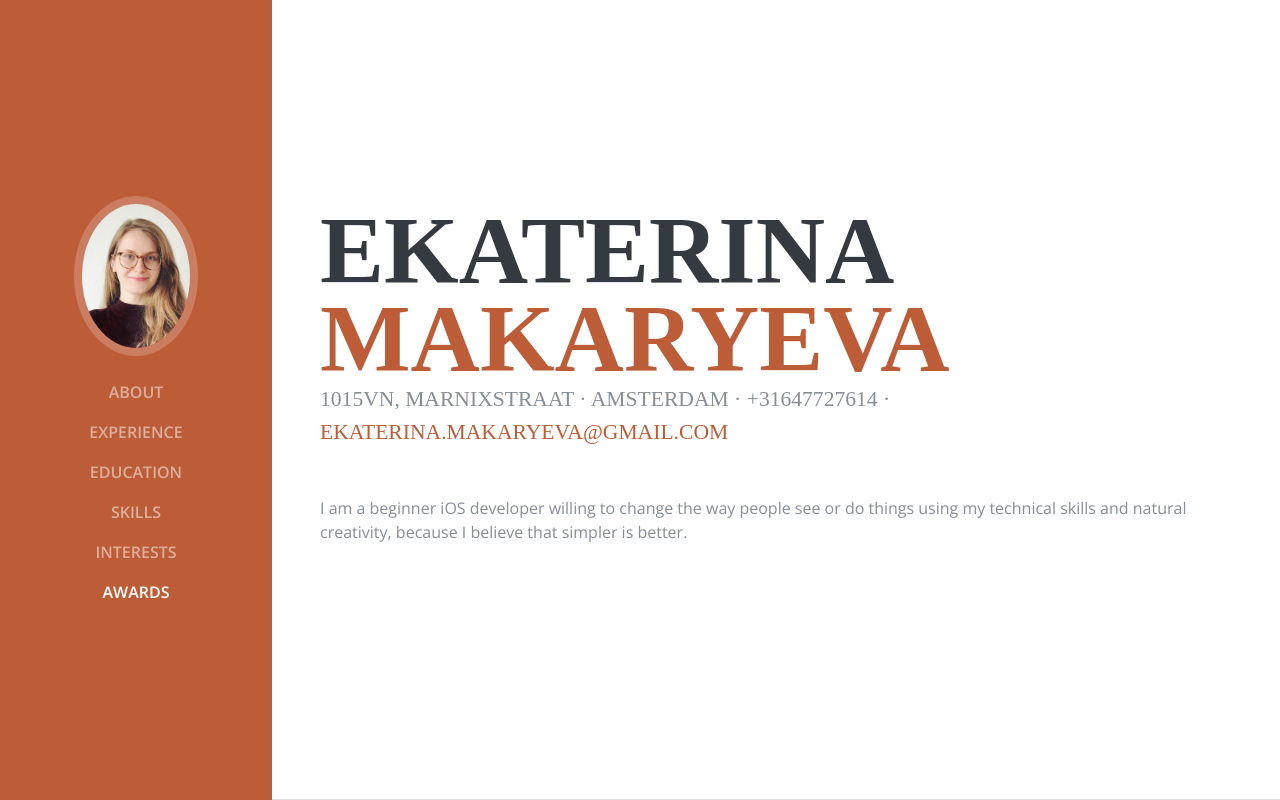
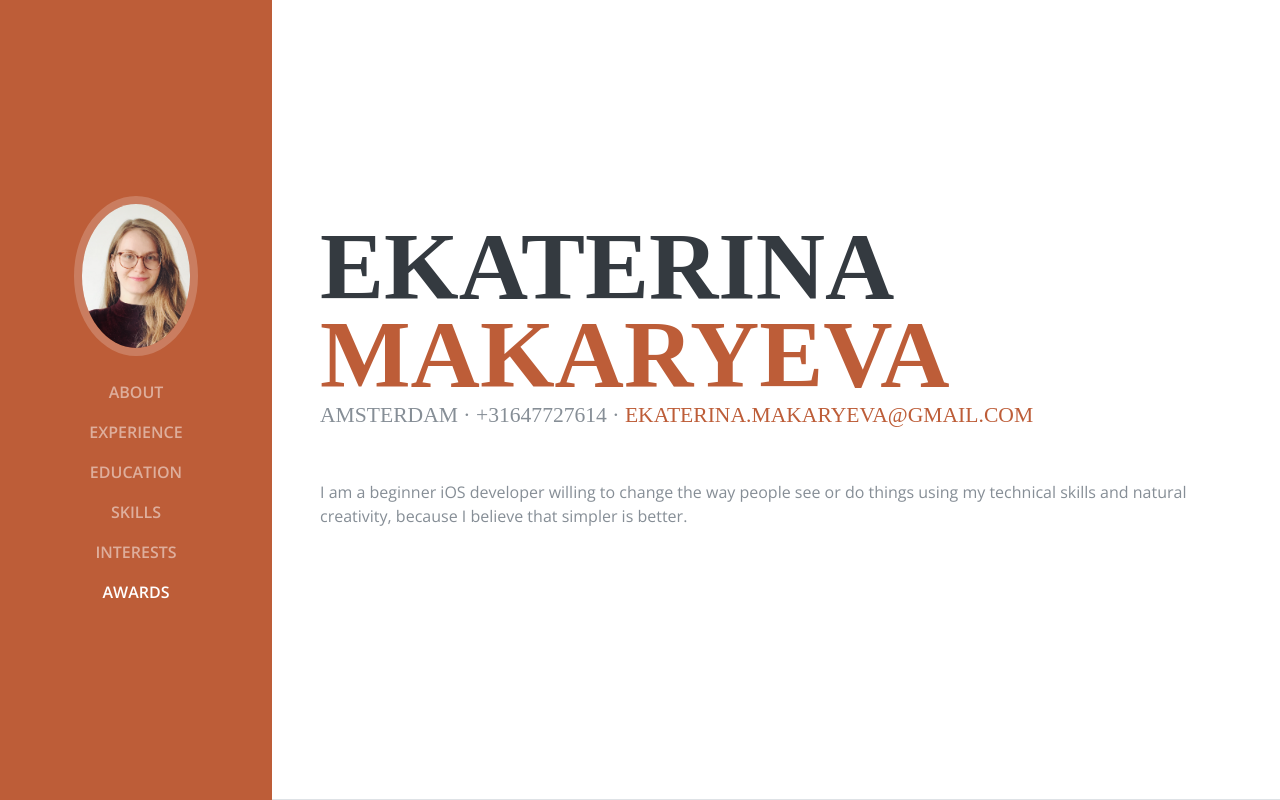
Before and after one commit to EkaterinaMakaryeva/ekaterinamakaryeva.github.io, a plain HTML site: page index.html in a window 1280 px wide. Shown: the top 800 px of the page. Drawn offline with nearby package versions, Linux system fonts and the light colour scheme; a web font is replaced by a local one.

Commit message:
Update index.html

```diff
--- a/index.html
+++ b/index.html
@@ -68,7 +68,7 @@
           <h1 class="mb-0">Ekaterina
             <span class="text-primary">Makaryeva</span>
           </h1>
-          <div class="subheading mb-5">1015VN, Marnixstraat · Amsterdam · +31647727614 ·
+          <div class="subheading mb-5">Amsterdam · +31647727614 ·
             <a href="mailto:name@email.com">ekaterina.makaryeva@gmail.com</a>
           </div>
           <p class="mb-5">I am a beginner iOS developer willing to change the way people see or do things using my technical skills and natural creativity, because I believe that simpler is better.</p>
```
